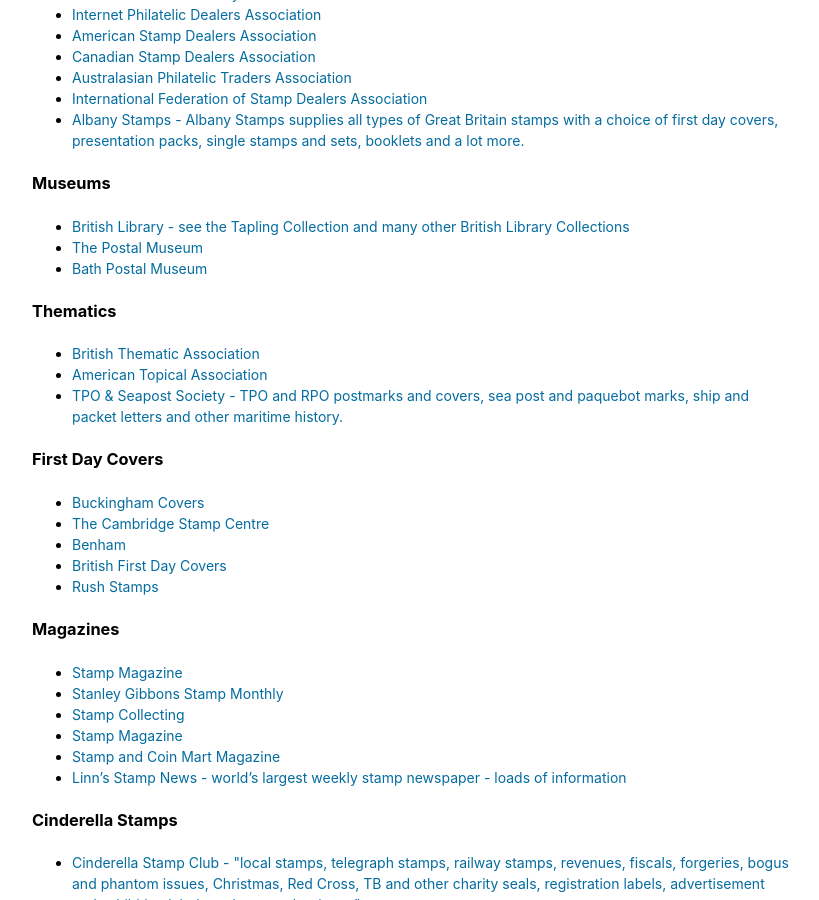
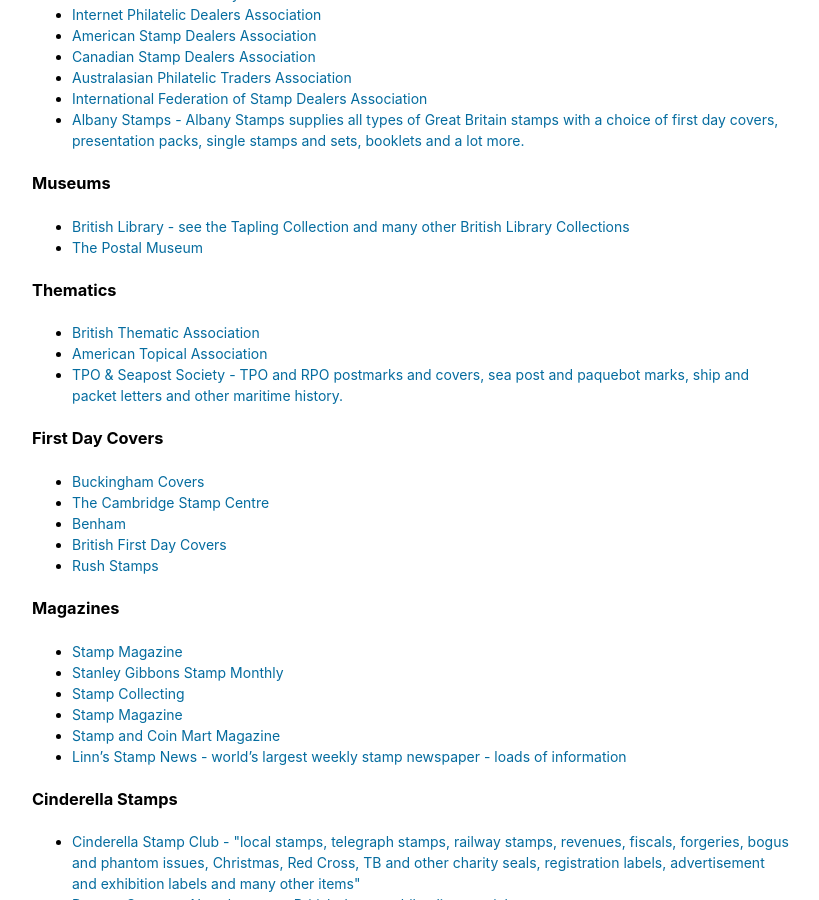
Before and after one commit to astalker/caledonian-stamps, a Jekyll site: the page built from links.md, in a window 1280 px wide and 900 px high, scrolled down 1031 px. Shown: the whole window, without its empty margins (338-1157 px from the left). Built offline with Jekyll 4.4.1, drawn with Linux system fonts in a browser that asks for light colours; our own code applies the rules of GitHub Pages for plain Markdown files.

Commit message:
Bath Postal Museum deleted

```diff
--- a/links.md
+++ b/links.md
@@ -51,7 +51,6 @@
 
 - [British Library - see the Tapling Collection and many other British Library Collections](https://thedigitalphilatelist.com/british-librarys-philatelic-collections-tapling-collection)
 - [The Postal Museum](https://www.postalmuseum.org/)
-- [Bath Postal Museum](https://www.bathpostalmuseum.org/)
 
 ### Thematics
 
```
